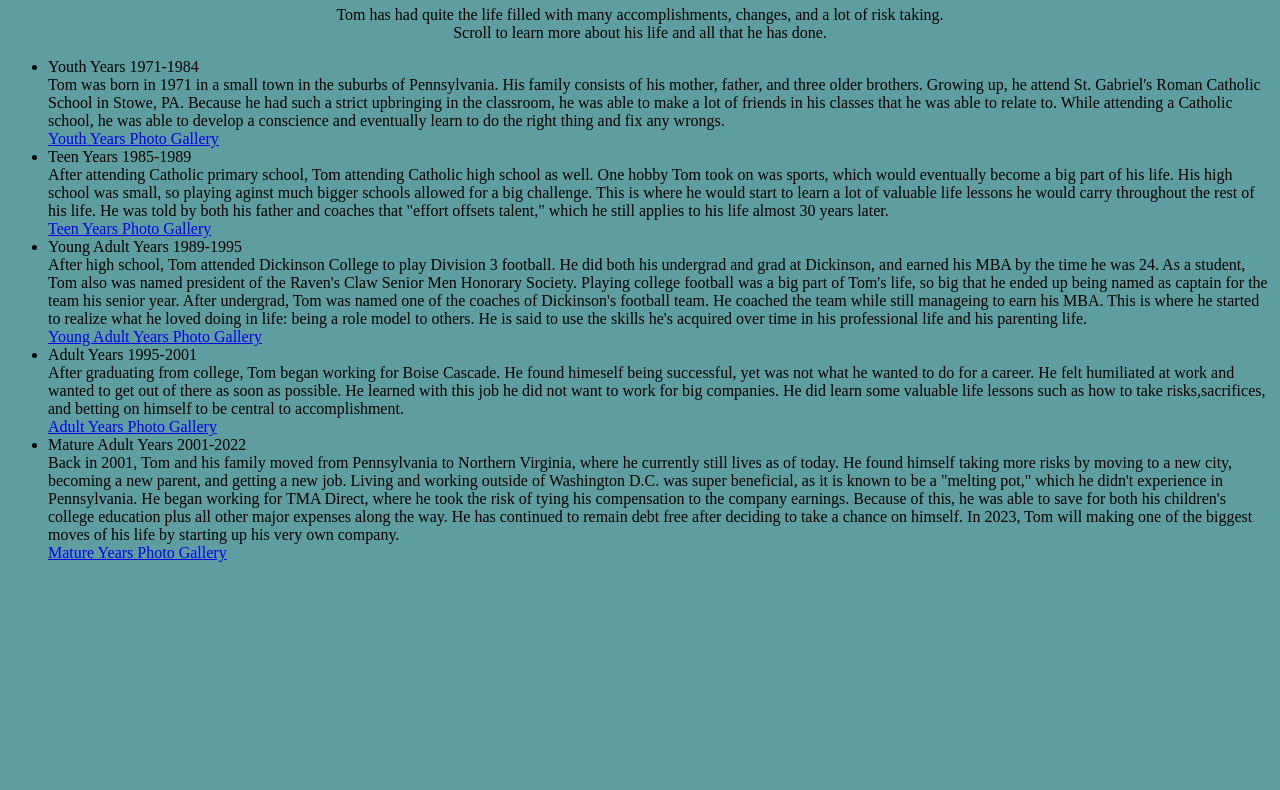
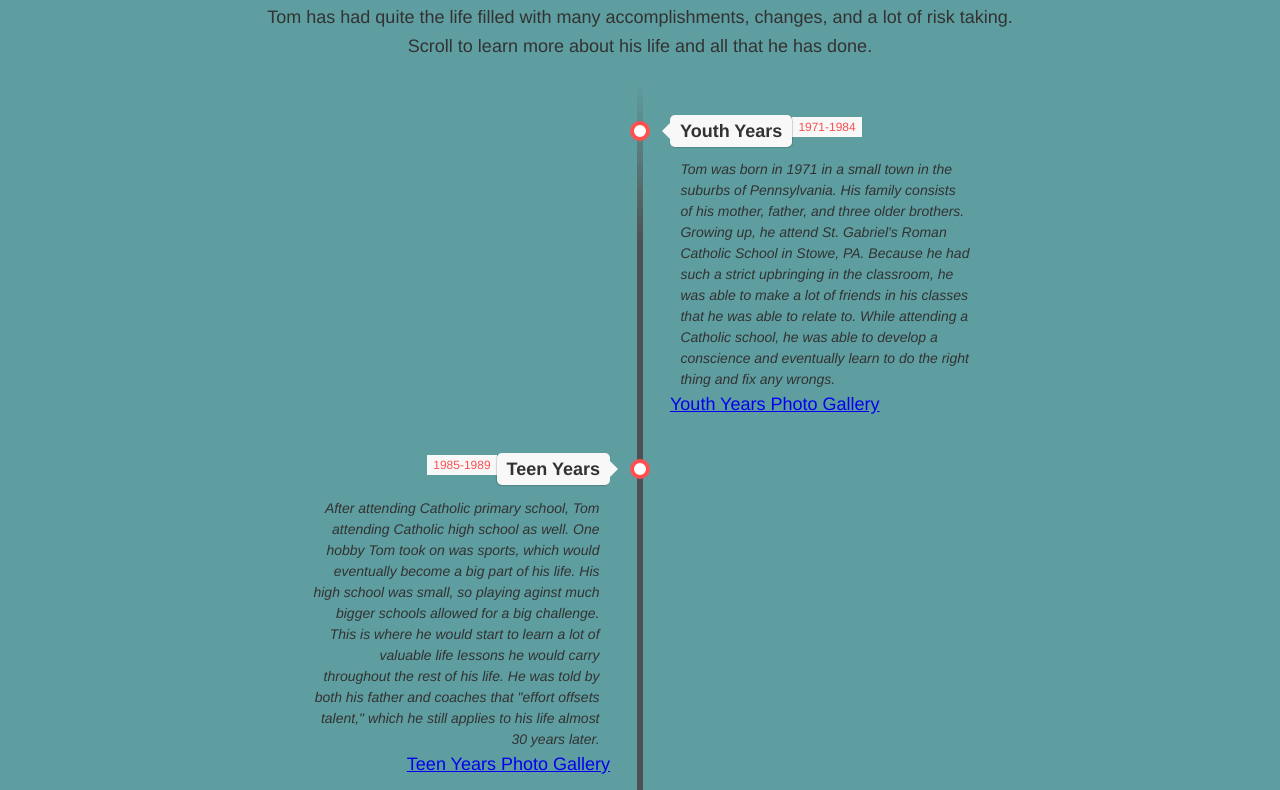
Before and after one commit to abbychillot/super-chainsaw, a plain HTML site: page finalwebsite.html in a window 1280 px wide. Shown: the part 74-864 px from the top of the page. Before the commit the page ends 800 px from the top, so only its background shows below. Drawn offline with Linux system fonts and the light colour scheme.

Commit message:
Update finalwebsite.html

```diff
--- a/finalwebsite.html
+++ b/finalwebsite.html
@@ -18,7 +18,7 @@ p {text-align: center;}
 
 </body>
 </html>
-<link href="sample.css" rel='stylesheet' type='text/css'>
+<link href="finalwebsite.css" rel='stylesheet' type='text/css'>
 
 <!-- The Timeline -->
 
```
